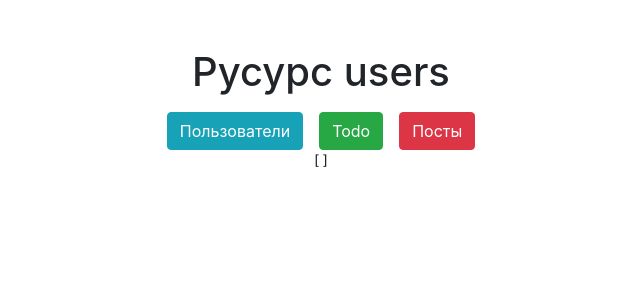
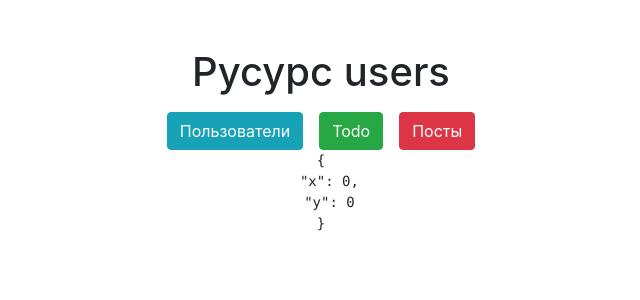
Before and after one commit to pherapont/react-hooks, a React (Create React App) app: page / in a window 1280 px wide. Shown: the top 300 px of the page, without its empty margins (319-959 px from the left). Built offline with nearby package versions, Linux system fonts and the light colour scheme; no server answers.

Commit message:
useEffect hook

```diff
--- a/src/App.js
+++ b/src/App.js
@@ -6,8 +6,17 @@
 
 	const [ type, setType ] = useState( 'users' )
 	const [ data, setData ] = useState ( [] )
+	const [ pos, setPos] = useState({
+		x: 0,
+		y: 0
+	})
 
-	console.log(data)
+	const position = (e) => {
+		setPos({
+			x: e.clientX,
+			y: e.clientY
+		})
+	}
 
 	// useEffect(() => {
 	// 	console.log('render')
@@ -19,6 +28,14 @@
 		.then(json => setData(json))
 	}, [type])
 
+	useEffect(() => {
+		console.log('ComponentDidMount')
+
+		window.addEventListener('mousemove', e => position(e))
+
+		return window.removeEventListener('mousemove', e => position(e))
+	}, [])
+
 	return (
 		<div className="App mt-md-5">
 
@@ -27,7 +44,8 @@
 			<button onClick={() => setType( 'todos' )} className="btn btn-success mr-md-3">Todo</button>
 			<button onClick={() => setType( 'posts' )} className="btn btn-danger">Посты</button>
 
-			<pre>{JSON.stringify(data, null, 2)}</pre>
+			{/* <pre>{JSON.stringify(data, null, 2)}</pre> */}
+			<pre>{JSON.stringify(pos, null, 2)}</pre>
 		</div>
 	)
 }
```
